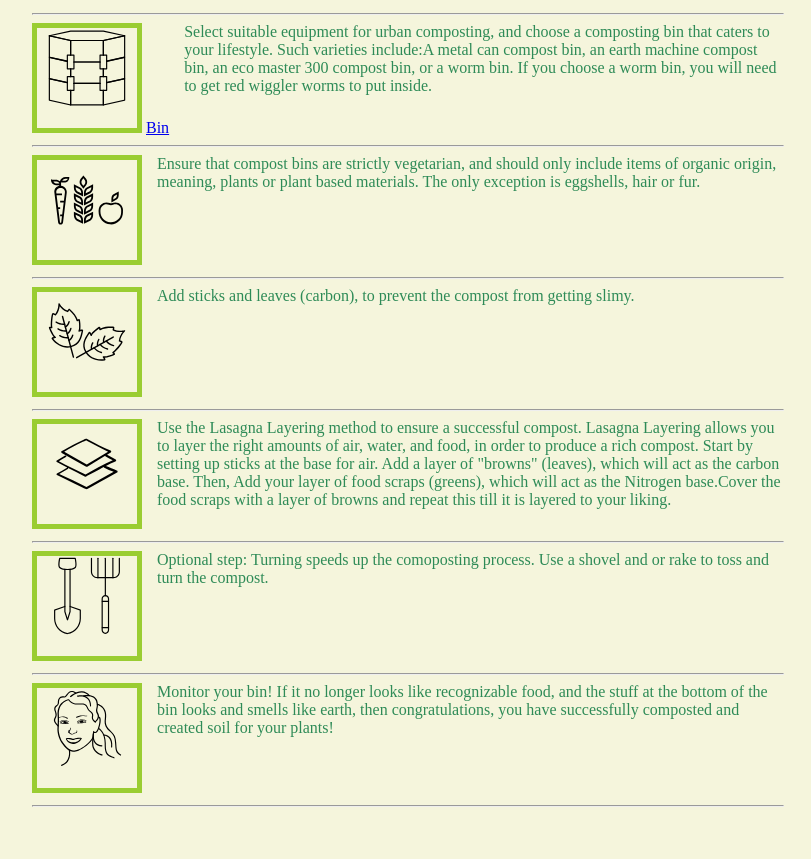
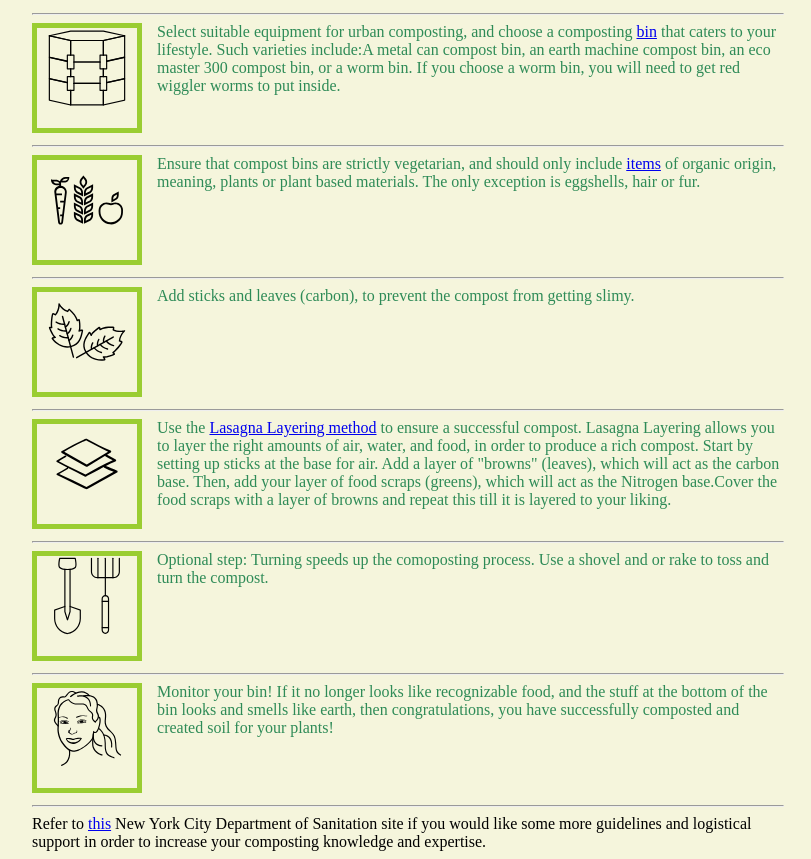
Before and after one commit to megancaceres/Composting-from-Home-in-NYC-During-COVID, a plain HTML site: page index.html in a window 1280 px wide. Shown: the part 260-1119 px from the top of the page, without its empty margins (232-1043 px from the left). Before the commit the page ends 1075 px from the top, so only its background shows below. Drawn offline with Linux system fonts and the light colour scheme.

Commit message:
Add files via upload

```diff
--- a/index.html
+++ b/index.html
@@ -25,16 +25,20 @@
   <div id="list">
     <div class="item">
       <img src="./icons/noun_Compost Bin_3138865.svg" border="True">
-      <a href="https://dsny.cityofnewyork.us/wp-content/uploads/2019/07/Low-Cost_Composting_Equipment.pdf" text="align">Bin</a>
-      <span> Select suitable equipment for urban composting, and choose a composting bin that caters to your lifestyle. Such varieties include:A metal can compost bin, an earth machine compost bin, an eco master 300 compost bin, or a worm bin. If
+      <span> Select suitable equipment for urban composting, and choose a composting
+        <a href="https://dsny.cityofnewyork.us/wp-content/uploads/2019/07/Low-Cost_Composting_Equipment.pdf" text="align">bin</a>
+        that caters to your lifestyle. Such varieties include:A metal can compost bin, an earth machine compost bin, an eco master 300 compost bin, or a worm bin. If
         you choose a worm bin, you will need to get red wiggler worms to put inside.
       </span>
     </div>
     <hr />
     <div class="item">
       <img src="./icons/foods.svg" border="True">
-      <span> Ensure that compost bins are strictly vegetarian, and should only include items of organic origin, meaning, plants or plant based materials. The only exception is eggshells, hair or fur.
+      <span> Ensure that compost bins are strictly vegetarian, and should only include <a href="https://www.epa.gov/recycle/composting-home" text="align">items</a> of organic origin, meaning, plants or plant based materials. The only exception is
+        eggshells, hair or fur.
+
       </span>
+
 
     </div>
     <hr />
@@ -46,15 +50,16 @@
     <hr />
     <div class="item">
       <img src="./icons/noun_Layers_2651225.svg" border="True">
-      <span> Use the Lasagna Layering method to ensure a successful compost. Lasagna Layering allows you to layer the right amounts of air, water, and food, in order to produce a rich compost. Start by setting up sticks at the base for air. Add a
-        layer of "browns" (leaves), which will act as the carbon base. Then, Add your layer of food scraps (greens), which will act as the Nitrogen base.Cover the food scraps with a layer of browns and repeat this till it is layered to your
+      <span> Use the <a href="http://ccetompkins.org/resources/compost-lasagna-layering-for-easy-compost" text="align">Lasagna Layering method</a> to ensure a successful compost. Lasagna Layering allows you to layer the right amounts of air, water,
+        and food, in order to produce a rich compost. Start by setting up sticks at the base for air. Add a
+        layer of "browns" (leaves), which will act as the carbon base. Then, add your layer of food scraps (greens), which will act as the Nitrogen base.Cover the food scraps with a layer of browns and repeat this till it is layered to your
         liking.
       </span>
 
     </div>
     <hr />
     <div class="item">
-      <img src="./icons/shovel.svg" border="True">
+      <img src="./icons/Shovel.svg" border="True">
       <span>
         Optional step: Turning speeds up the comoposting process. Use a shovel and or rake to toss and turn the compost.
       </span>
@@ -67,4 +72,9 @@
       </span>
     </div>
     <hr />
+  </div>
+  <div id="bottom">
+    Refer to <a href="https://www.makecompost.nyc/makecompost" text="align">this</a> New York City Department of Sanitation site if you would like some more guidelines and logistical support in order to increase your composting knowledge and
+    expertise.
+  </div>
 </body>
```
